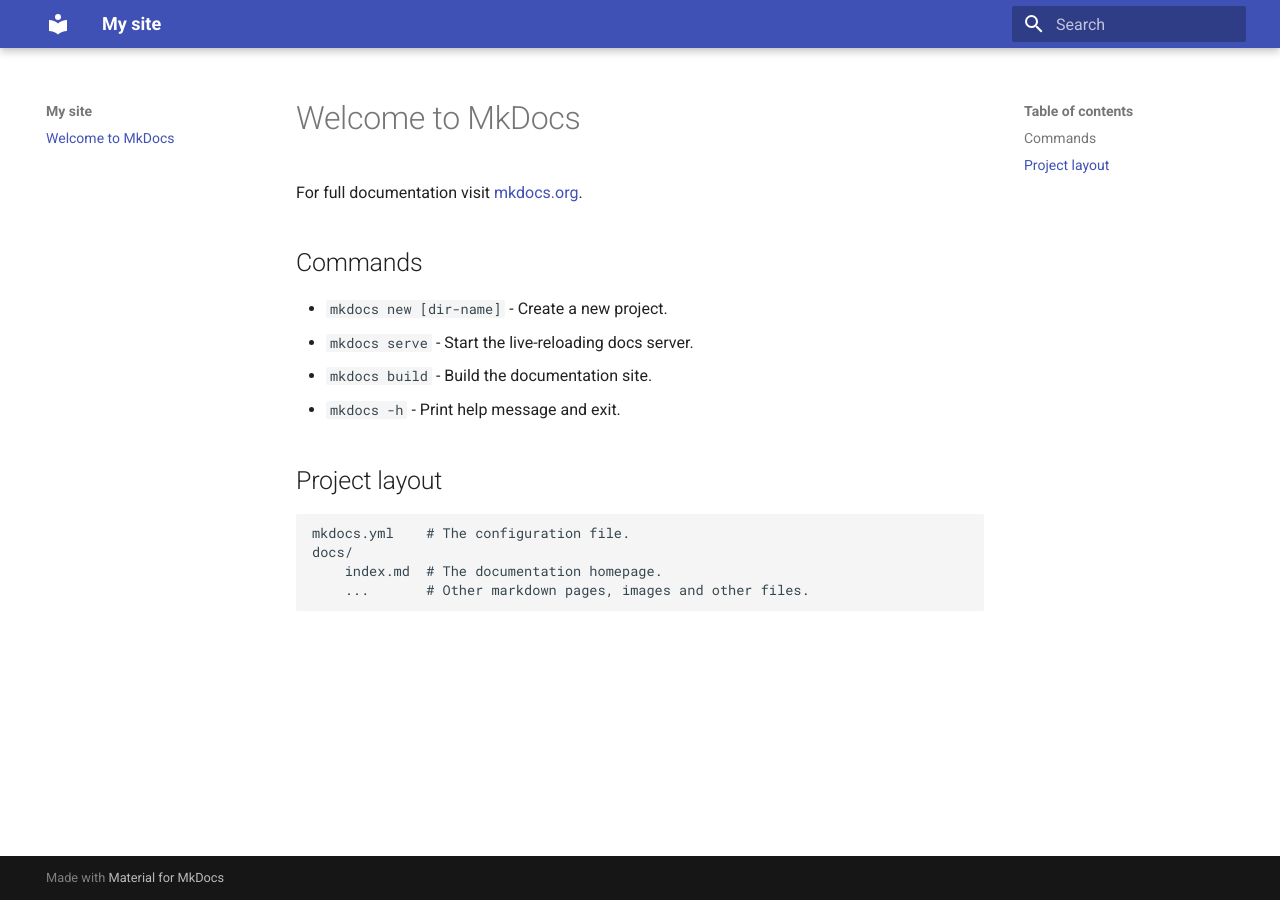
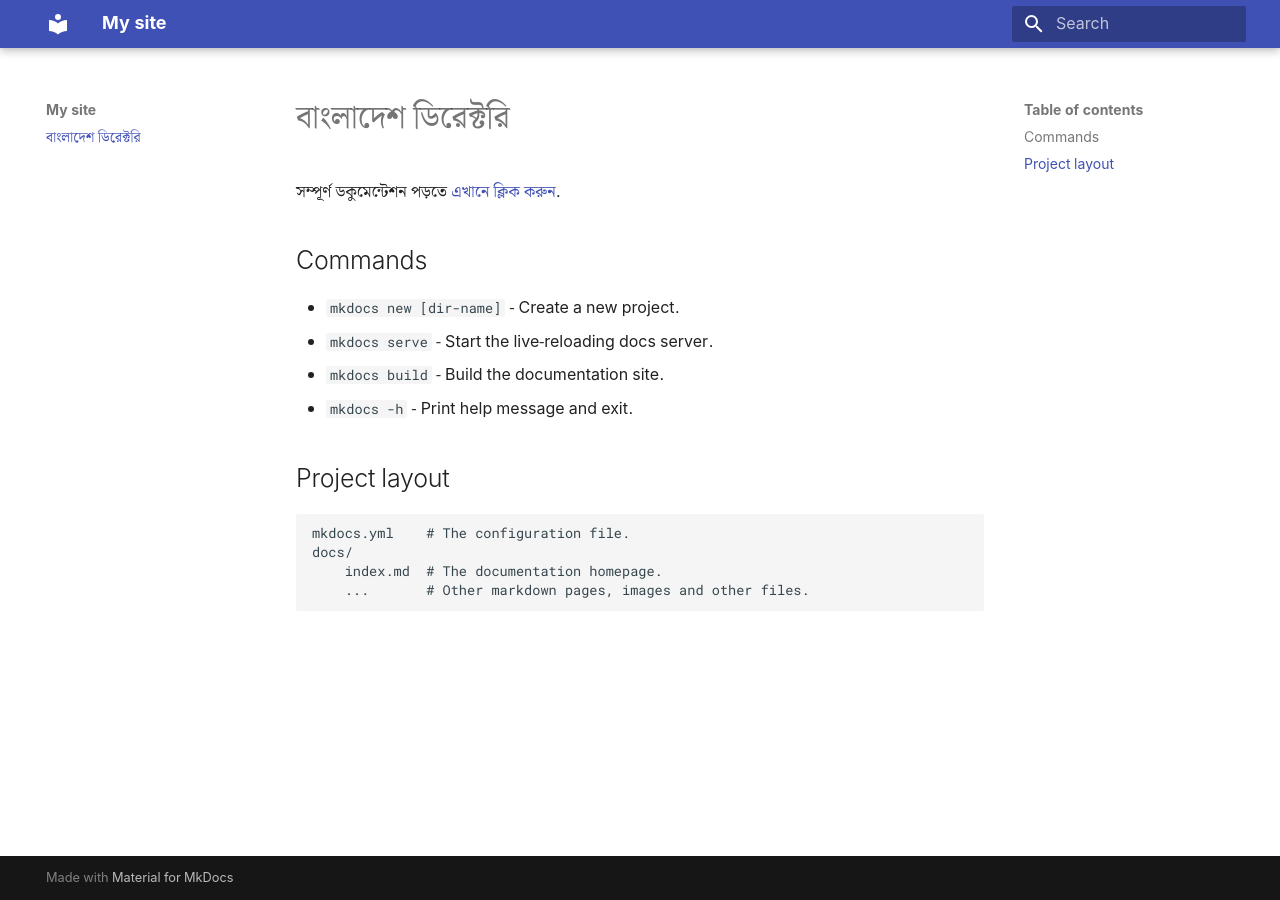
Before and after one commit to ffrafat/s21net-bangladesh-ham-radio-directory, an MkDocs documentation site: the page built from docs/index.md, in a window 1280 px wide. Built offline with MkDocs 1.6.1 and Material for MkDocs 9.7.7, drawn with Linux system fonts in a browser that asks for light colours.

Commit message:
changed font

```diff
--- a/docs/index.md
+++ b/docs/index.md
@@ -1,6 +1,6 @@
-# Welcome to MkDocs
+# বাংলাদেশ ডিরেক্টরি
 
-For full documentation visit [mkdocs.org](https://www.mkdocs.org).
+সম্পূর্ণ ডকুমেন্টেশন পড়তে [এখানে ক্লিক করুন](https://www.mkdocs.org).
 
 ## Commands
 
--- a/mkdocs.yml
+++ b/mkdocs.yml
@@ -2,3 +2,5 @@ site_name: My site
 site_url: https://mydomain.org/mysite
 theme:
   name: material
+  font:
+    text: "Noto Serif Bengali"
```
